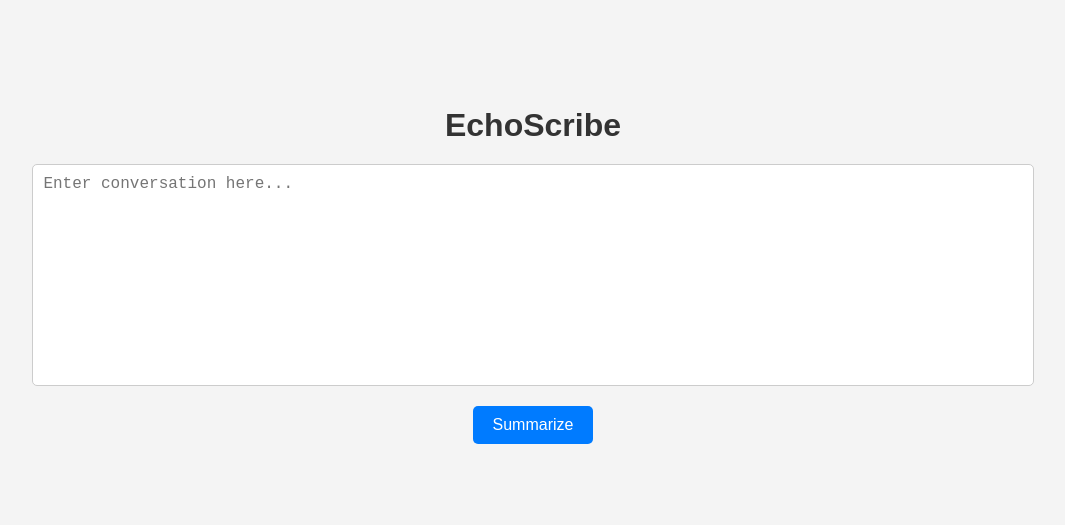
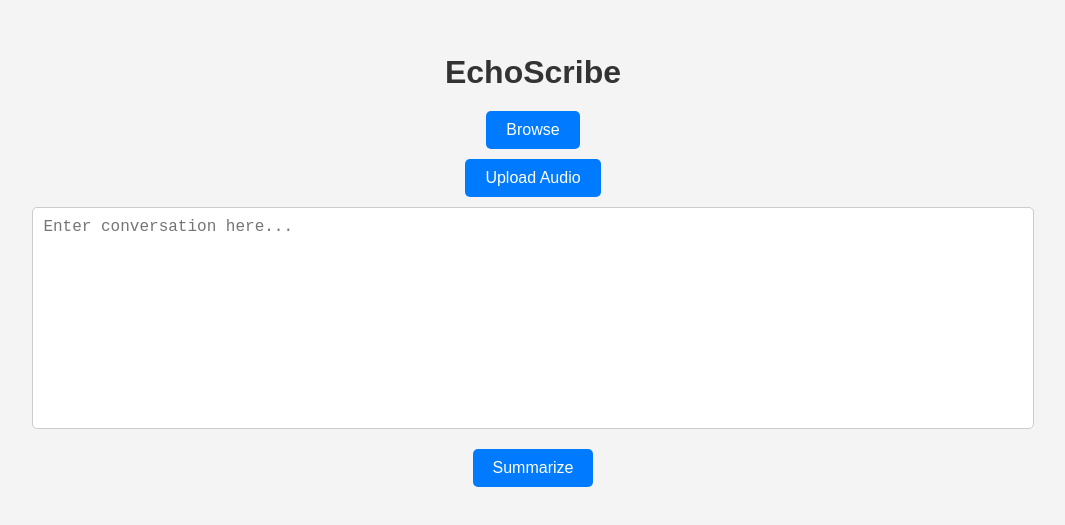
Before and after one commit to richardxavierpious/EchoScribe, a React (Vite) app: page / in a window 1280 px wide. Shown: the part 163-688 px from the top of the page, without its empty margins (107-1172 px from the left). Built offline with nearby package versions, Linux system fonts and the light colour scheme.

Commit message:
Added Browse file Button

```diff
--- a/src/App.jsx
+++ b/src/App.jsx
@@ -3,6 +3,40 @@ import React, { useState } from 'react';
 function App() {
   const [conversation, setConversation] = useState('');
   const [summary, setSummary] = useState('');
+  const [audioFile, setAudioFile] = useState(null);
+  const [fileName, setFileName] = useState('');
+
+  const handleFileChange = (e) => {
+    const file = e.target.files[0];
+    setAudioFile(file);
+    setFileName(file ? file.name : '');
+  };
+
+  const handleUpload = async () => {
+    if (!audioFile) {
+      alert('Please select an audio file to upload.');
+      return;
+    }
+
+    const formData = new FormData();
+    formData.append('file', audioFile);
+
+    try {
+      const response = await fetch('http://localhost:7071/api/upload', {
+        method: 'POST',
+        body: formData,
+      });
+
+      if (!response.ok) {
+        throw new Error('Network response was not ok');
+      }
+
+      const data = await response.json();
+      alert('File uploaded successfully!');
+    } catch (error) {
+      console.error('Error:', error);
+    }
+  };
 
   const handleSummarize = async () => {
     try {
@@ -29,6 +63,26 @@ function App() {
     <div className="App" style={styles.container}>
       <h1 style={styles.heading}>EchoScribe</h1>
 
+      {/* File Input for Audio Upload */}
+      <input
+        type="file"
+        accept="audio/*"
+        onChange={handleFileChange}
+        style={styles.fileInput}
+        id="fileInput"
+      />
+      <label htmlFor="fileInput" style={styles.button}>
+        Browse
+      </label>
+
+      {/* Display Selected File Name */}
+      {fileName && <p style={styles.fileName}>Selected Audio File:  {fileName}</p>}
+
+      {/* Upload Button */}
+      <button style={styles.button} onClick={handleUpload}>
+        Upload Audio
+      </button>
+
       {/* Text Area for Conversation Input */}
       <textarea
         style={styles.textArea}
@@ -38,10 +92,7 @@ function App() {
       />
 
       {/* Summarize Button */}
-      <button
-        style={styles.button}
-        onClick={handleSummarize}
-      >
+      <button style={styles.button} onClick={handleSummarize}>
         Summarize
       </button>
 
@@ -73,6 +124,9 @@ const styles = {
     color: '#333',
     marginBottom: '20px',
   },
+  fileInput: {
+    display: 'none',
+  },
   textArea: {
     width: '80%',
     height: '200px',
@@ -91,6 +145,12 @@ const styles = {
     border: 'none',
     borderRadius: '5px',
     cursor: 'pointer',
+    marginBottom: '10px',
+  },
+  fileName: {
+    marginTop: '10px',
+    fontSize: '1rem',
+    color: '#333',
   },
   summary: {
     marginTop: '20px',
```
